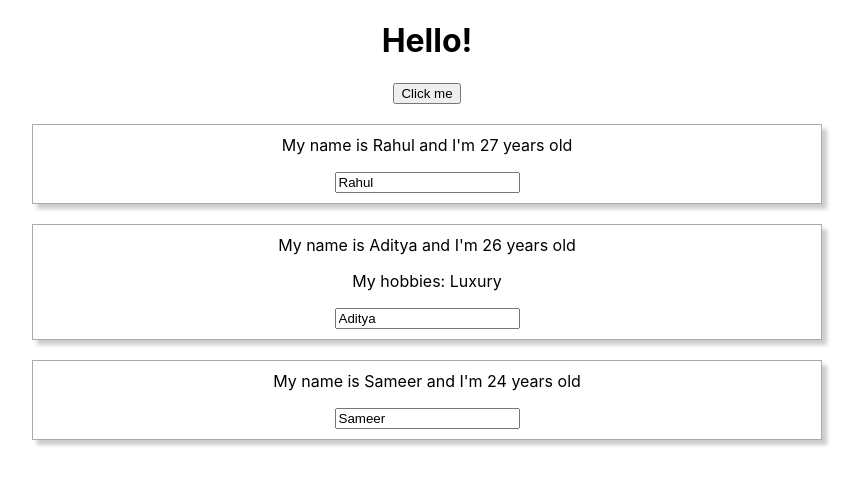
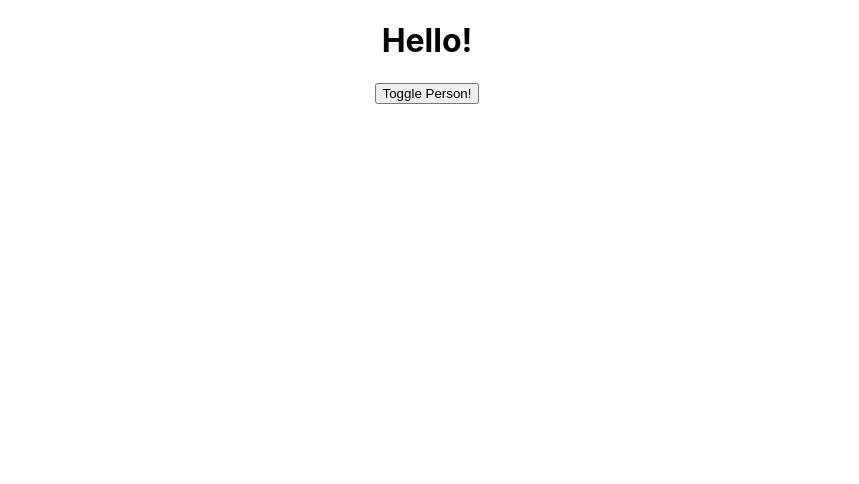
Before and after one commit to ajrahul10/react-complete-guide, a React (Create React App) app: page / in a window 1280 px wide. Shown: the top 484 px of the page, without its empty margins (213-1072 px from the left). Built offline with nearby package versions, Linux system fonts and the light colour scheme.

Commit message:
Iterations and deletions

```diff
--- a/src/App.js
+++ b/src/App.js
@@ -6,49 +6,59 @@ class App extends Component {
 
   state = {
     person: [
-      {name: 'Rahul', age: 27},
-      {name: 'Aditya', age: 26},
-      {name: 'Sameer', age: 24}
-    ]
+      {id: 'adsasd', name: "Rahul", age: 27},
+      {id: 'agsdg', name: "Aditya", age: 26},
+      {id: 'fdhghf', name: "Sameer", age: 24}
+    ],
+    showPerson: false
   }
 
-  buttonClickHandler = (newName) => {
-    this.setState({
-      person: [
-        {name: 'Rahul', age: 27},
-        {name: newName, age: 26},
-        {name: 'Sameer', age: 24}
-      ]
-    })
+  togglePersonHandler = () => {
+    this.setState({showPerson: !this.state.showPerson})
   }
 
-  textChangeHandler = (event) => {
-    let name = event.target.value;
-    this.setState({
-      person: [
-        {name: 'Rahul', age: 27},
-        {name: name, age: 26},
-        {name: 'Sameer', age: 24}
-      ]
+  deletePersonHandler = (index) => {
+    // let personCopy = this.state.person.slice();
+    let personCopy = [...this.state.person]
+    personCopy.splice(index, 1);
+    this.setState({person: personCopy});
+  }
+
+  togglePerson = (event, id) => {
+    const personIndex = this.state.person.findIndex(p => {
+      return p.id === id;
     })
+    const personCopy = [...this.state.person]
+    // const person = Object.assign({}, this.state.person);
+
+    let newName = event.target.value;
+    personCopy[personIndex].name = newName;
+    this.setState({personCopy})
   }
 
   render() {
+
+    let persons = null
+
+    if(this.state.showPerson) {
+      persons = (
+        <div>
+          {this.state.person.map((person, index) => {
+            return <Person
+                    key={person.id}
+                    name={person.name}
+                    age={person.age}
+                    click={() => this.deletePersonHandler(index)}
+                    textChange={(event) => this.togglePerson(event, person.id)}/>
+          })}
+        </div>
+      );
+    }
     return (
       <div className="App">
         <h1>Hello!</h1>
-        <button onClick={this.buttonClickHandler.bind(this, 'Akshay')}>Click me</button>
-        <Person
-          name={this.state.person[0].name}
-          age={this.state.person[0].age} />
-        <Person
-          name={this.state.person[1].name}
-          age={this.state.person[1].age}
-          changeName={() => this.buttonClickHandler('Akku')}
-          textChange={this.textChangeHandler}>My hobbies: Luxury</Person>
-        <Person
-          name={this.state.person[2].name}
-          age={this.state.person[2].age} />
+        <button onClick={this.togglePersonHandler}>Toggle Person!</button>
+        {persons}
       </div>
     );
   }
--- a/src/Person/Person.js
+++ b/src/Person/Person.js
@@ -4,7 +4,7 @@ import './Person.css'
 const Person = (props) => {
     return (
         <div className="person">
-            <div onClick={props.changeName}>My name is {props.name} and I'm {props.age} years old</div>
+            <div onClick={props.click}>My name is {props.name} and I'm {props.age} years old</div>
             <p>{props.children}</p>
             <input type="text" onChange={props.textChange} value={props.name}/>
         </div>
```
Also changed, not shown: 1 other file (tests, documents, lock files or other folders).
